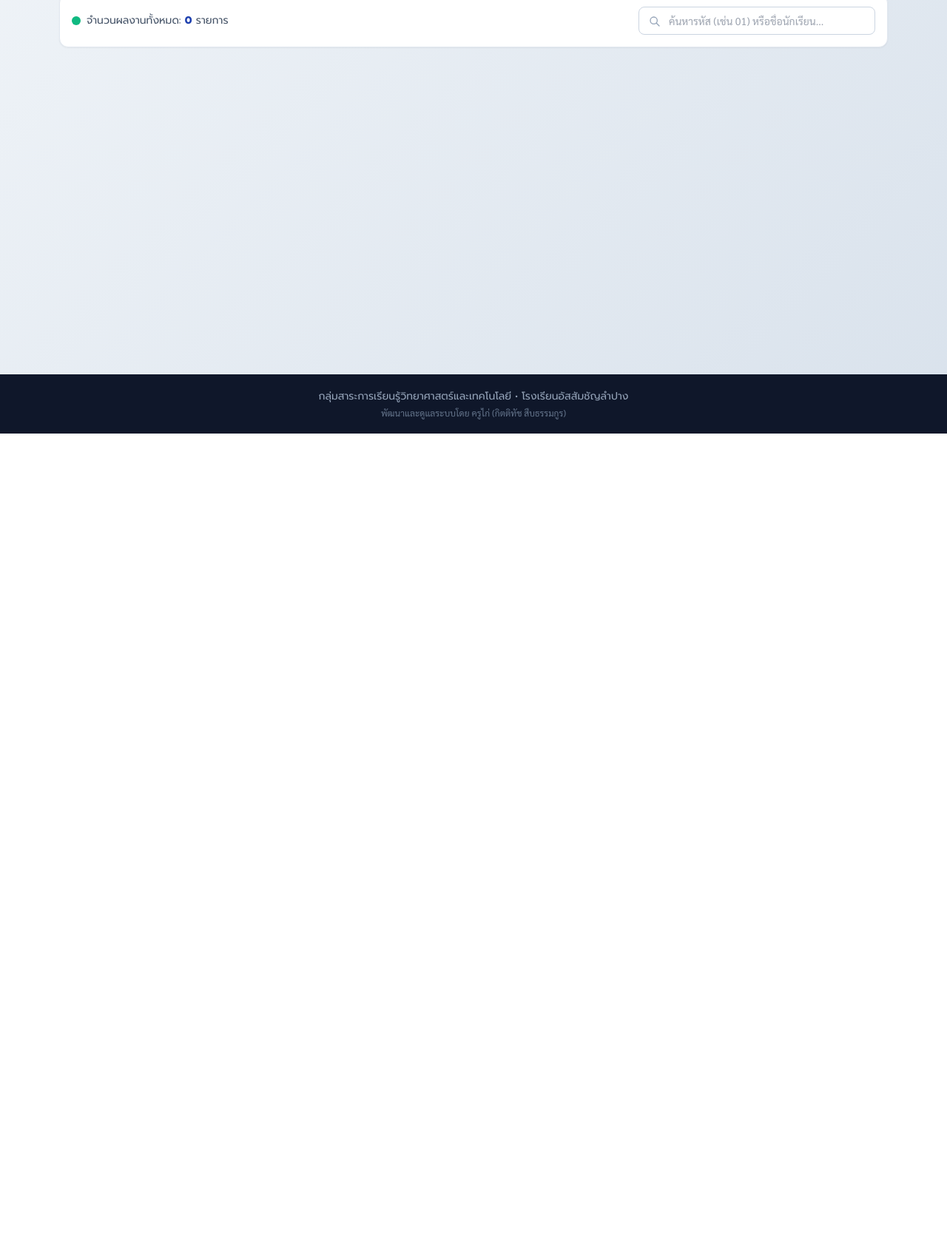
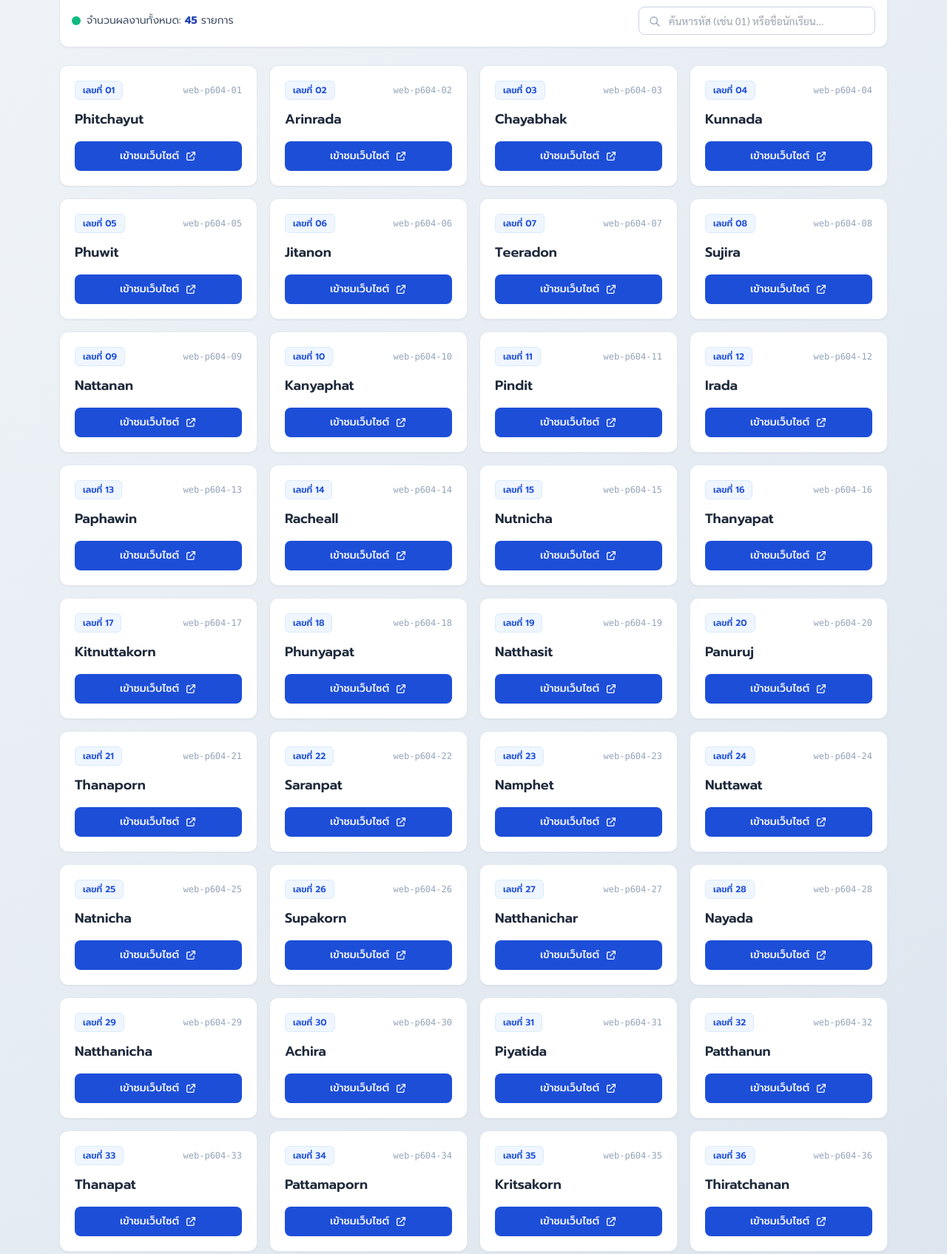
Before and after one commit to Kittitituch/Student-web, a plain HTML site: page index.html in a window 1280 px wide. Shown: the part 214-1909 px from the top of the page at 74% size. Before the commit the page ends 800 px from the top, so only its background shows below. Drawn offline with nearby package versions, Linux system fonts and the light colour scheme.

Commit message:
Update student count and modify student data
Updated total student count and modified student names in the script. Adjusted heading size for student names and improved comments for clarity.

```diff
--- a/index.html
+++ b/index.html
@@ -42,7 +42,7 @@
         <div class="bg-white p-4 rounded-xl shadow-sm border border-slate-200 mb-6 flex flex-col sm:flex-row items-center justify-between gap-4">
             <div class="flex items-center gap-2 text-slate-600 font-prompt text-sm">
                 <span class="w-3 h-3 rounded-full bg-emerald-500 inline-block"></span>
-                <span>จำนวนผลงานทั้งหมด: <strong id="total-count" class="text-blue-800">0</strong> รายการ</span>
+                <span>จำนวนผลงานทั้งหมด: <strong id="total-count" class="text-blue-800">45</strong> รายการ</span>
             </div>
             <div class="relative w-full sm:w-80">
                 <input
@@ -76,21 +76,54 @@
         <p class="text-xs text-slate-500 mt-1">พัฒนาและดูแลระบบโดย ครูไก่ (กิตติทัช สืบธรรมกูร)</p>
     </footer>
 
-    <!-- ส่วนจัดการข้อมูลรายชื่อและลิงก์ (แก้ไขรายชื่อเพิ่มเติมได้ตรงนี้จุดเดียว) -->
+    <!-- ส่วนจัดการข้อมูลรายชื่อและลิงก์ (ครบทั้ง 45 คนตามลำดับเลขที่) -->
     <script>
-        // รายชื่อโฟลเดอร์และชื่อนักเรียน (สามารถเพิ่มหรือแก้ไขชื่อจริงต่อท้ายได้เลย)
         const students = [
-            { folder: "web-p604-01", number: "เลขที่ 01", name: "นักเรียนคนที่ 1 (web-p604-01)" },
-            { folder: "web-p604-02", number: "เลขที่ 02", name: "นักเรียนคนที่ 2 (web-p604-02)" },
-            { folder: "web-p604-03", number: "เลขที่ 03", name: "นักเรียนคนที่ 3 (web-p604-03)" },
-            { folder: "web-p604-04", number: "เลขที่ 04", name: "นักเรียนคนที่ 4 (web-p604-04)" },
-            { folder: "web-p604-05", number: "เลขที่ 05", name: "นักเรียนคนที่ 5 (web-p604-05)" },
-            { folder: "web-p604-06", number: "เลขที่ 06", name: "นักเรียนคนที่ 6 (web-p604-06)" },
-            { folder: "web-p604-07", number: "เลขที่ 07", name: "นักเรียนคนที่ 7 (web-p604-07)" },
-            { folder: "web-p604-08", number: "เลขที่ 08", name: "นักเรียนคนที่ 8 (web-p604-08)" },
-            { folder: "web-p604-09", number: "เลขที่ 09", name: "นักเรียนคนที่ 9 (web-p604-09)" },
-            { folder: "web-p604-10", number: "เลขที่ 10", name: "นักเรียนคนที่ 10 (web-p604-10)" }
-            // สามารถคัดลอกบรรทัดด้านบนแล้ววางต่อท้ายเพื่อเพิ่มเลขที่ 11, 12, ... จนครบทั้งห้องได้ทันที
+            { folder: "web-p604-01", number: "เลขที่ 01", name: "Phitchayut" },
+            { folder: "web-p604-02", number: "เลขที่ 02", name: "Arinrada" },
+            { folder: "web-p604-03", number: "เลขที่ 03", name: "Chayabhak" },
+            { folder: "web-p604-04", number: "เลขที่ 04", name: "Kunnada" },
+            { folder: "web-p604-05", number: "เลขที่ 05", name: "Phuwit" },
+            { folder: "web-p604-06", number: "เลขที่ 06", name: "Jitanon" },
+            { folder: "web-p604-07", number: "เลขที่ 07", name: "Teeradon" },
+            { folder: "web-p604-08", number: "เลขที่ 08", name: "Sujira" },
+            { folder: "web-p604-09", number: "เลขที่ 09", name: "Nattanan" },
+            { folder: "web-p604-10", number: "เลขที่ 10", name: "Kanyaphat" },
+            { folder: "web-p604-11", number: "เลขที่ 11", name: "Pindit" },
+            { folder: "web-p604-12", number: "เลขที่ 12", name: "Irada" },
+            { folder: "web-p604-13", number: "เลขที่ 13", name: "Paphawin" },
+            { folder: "web-p604-14", number: "เลขที่ 14", name: "Racheall" },
+            { folder: "web-p604-15", number: "เลขที่ 15", name: "Nutnicha" },
+            { folder: "web-p604-16", number: "เลขที่ 16", name: "Thanyapat" },
+            { folder: "web-p604-17", number: "เลขที่ 17", name: "Kitnuttakorn" },
+            { folder: "web-p604-18", number: "เลขที่ 18", name: "Phunyapat" },
+            { folder: "web-p604-19", number: "เลขที่ 19", name: "Natthasit" },
+            { folder: "web-p604-20", number: "เลขที่ 20", name: "Panuruj" },
+            { folder: "web-p604-21", number: "เลขที่ 21", name: "Thanaporn" },
+            { folder: "web-p604-22", number: "เลขที่ 22", name: "Saranpat" },
+            { folder: "web-p604-23", number: "เลขที่ 23", name: "Namphet" },
+            { folder: "web-p604-24", number: "เลขที่ 24", name: "Nuttawat" },
+            { folder: "web-p604-25", number: "เลขที่ 25", name: "Natnicha" },
+            { folder: "web-p604-26", number: "เลขที่ 26", name: "Supakorn" },
+            { folder: "web-p604-27", number: "เลขที่ 27", name: "Natthanichar" },
+            { folder: "web-p604-28", number: "เลขที่ 28", name: "Nayada" },
+            { folder: "web-p604-29", number: "เลขที่ 29", name: "Natthanicha" },
+            { folder: "web-p604-30", number: "เลขที่ 30", name: "Achira" },
+            { folder: "web-p604-31", number: "เลขที่ 31", name: "Piyatida" },
+            { folder: "web-p604-32", number: "เลขที่ 32", name: "Patthanun" },
+            { folder: "web-p604-33", number: "เลขที่ 33", name: "Thanapat" },
+            { folder: "web-p604-34", number: "เลขที่ 34", name: "Pattamaporn" },
+            { folder: "web-p604-35", number: "เลขที่ 35", name: "Kritsakorn" },
+            { folder: "web-p604-36", number: "เลขที่ 36", name: "Thiratchanan" },
+            { folder: "web-p604-37", number: "เลขที่ 37", name: "Taweechot" },
+            { folder: "web-p604-38", number: "เลขที่ 38", name: "Natcha" },
+            { folder: "web-p604-39", number: "เลขที่ 39", name: "Cithiphat" },
+            { folder: "web-p604-40", number: "เลขที่ 40", name: "Krittachaya" },
+            { folder: "web-p604-41", number: "เลขที่ 41", name: "Jittipat" },
+            { folder: "web-p604-42", number: "เลขที่ 42", name: "Ploynapatsorn" },
+            { folder: "web-p604-43", number: "เลขที่ 43", name: "Karin" },
+            { folder: "web-p604-44", number: "เลขที่ 44", name: "Peerapatch" },
+            { folder: "web-p604-45", number: "เลขที่ 45", name: "Songthan" }
         ];
 
         const gridContainer = document.getElementById('student-grid');
@@ -120,7 +153,7 @@
                             </span>
                             <span class="text-xs text-slate-400 font-mono">${student.folder}</span>
                         </div>
-                        <h2 class="font-prompt font-semibold text-slate-800 text-base mb-4 line-clamp-1">
+                        <h2 class="font-prompt font-semibold text-slate-800 text-lg mb-4 line-clamp-1">
                             ${student.name}
                         </h2>
                     </div>
@@ -148,4 +181,7 @@
         }
 
         // แสดงผลครั้งแรกเมื่อเปิดหน้าเว็บ
-        renderCards
+        renderCards(students);
+    </script>
+</body>
+</html>
```
